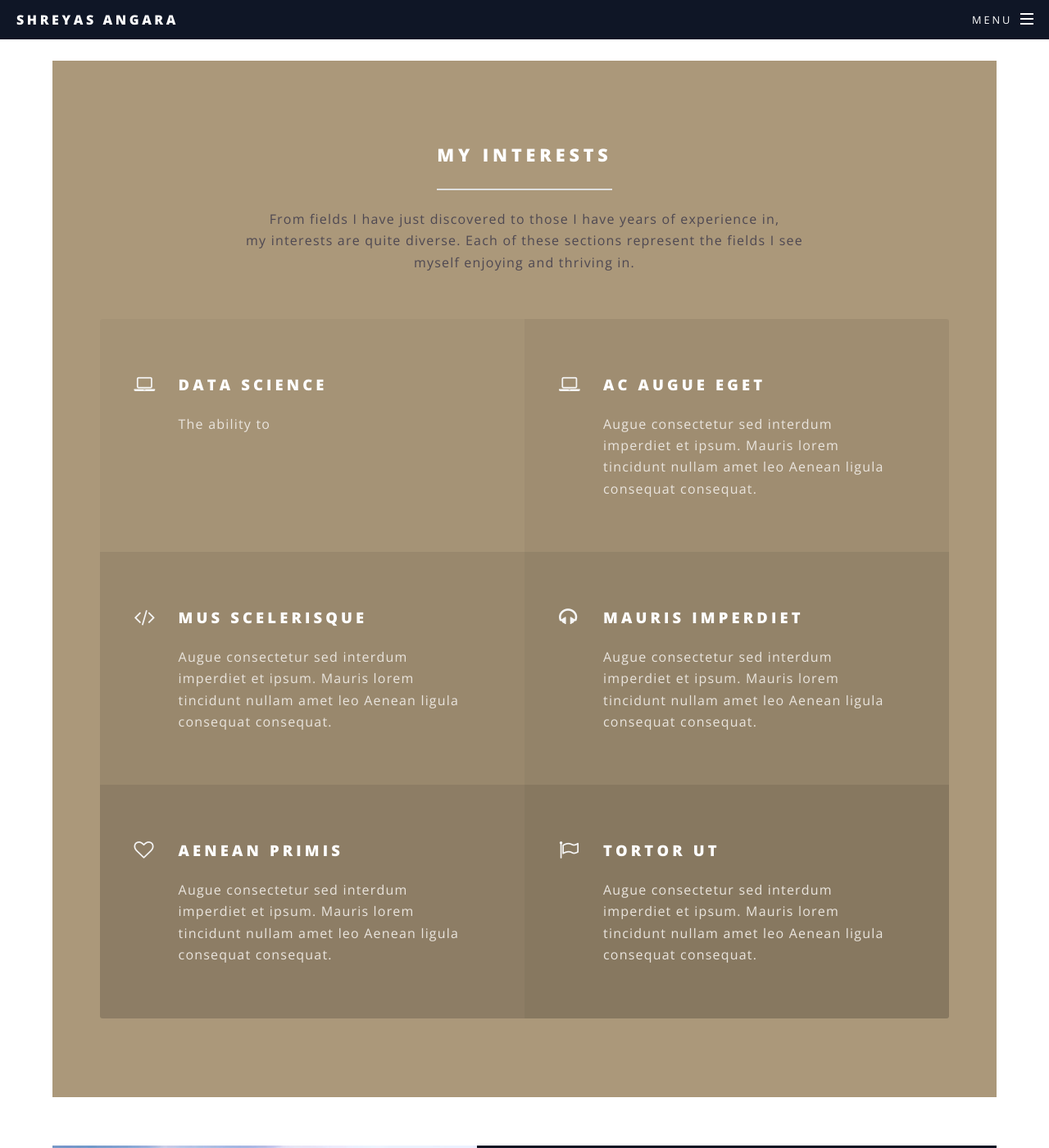
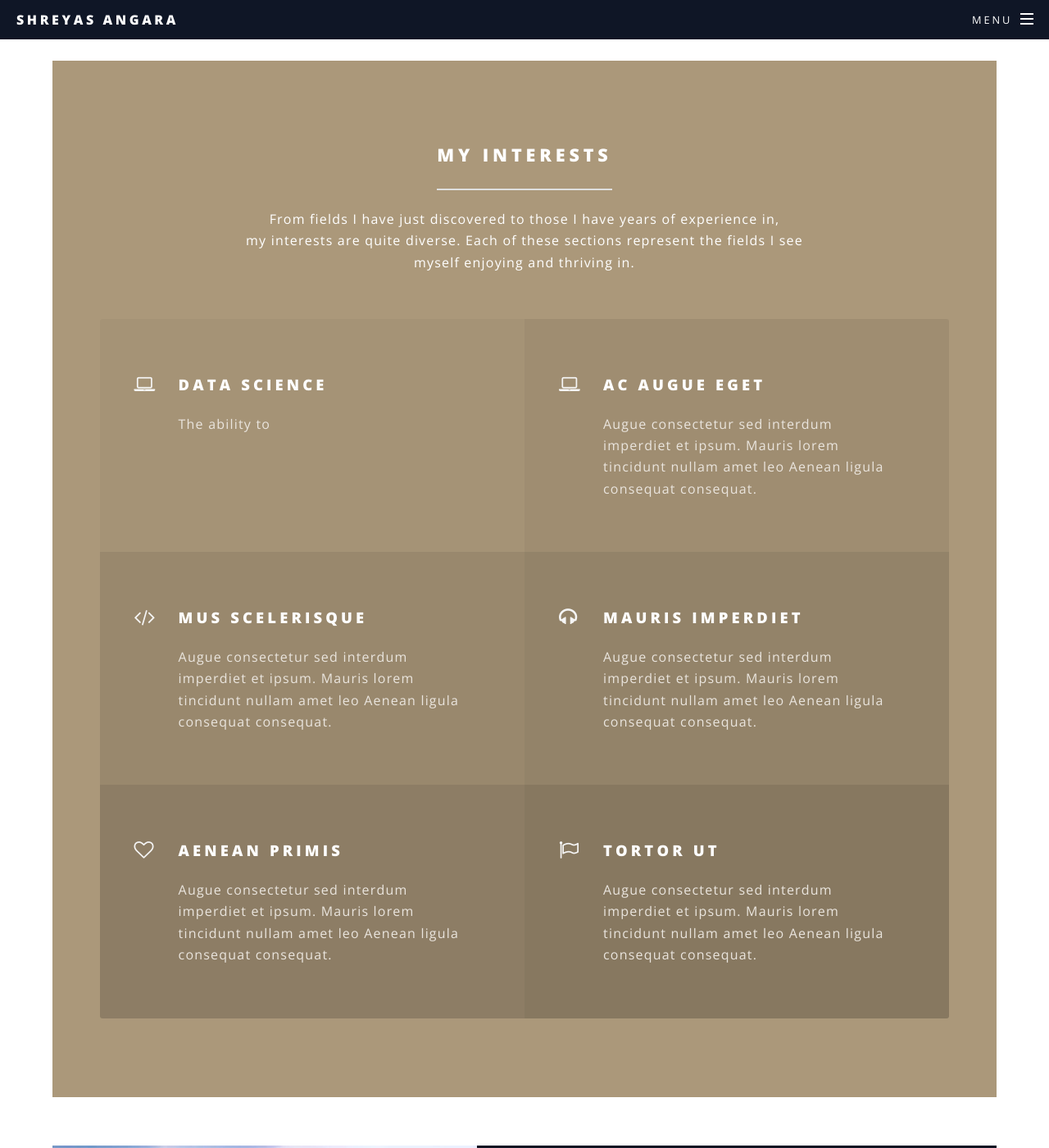
Before and after one commit to shreyas00023/mywebsite, a Jekyll site: the page aboutme.html, which Jekyll copies as it is, in a window 1280 px wide and 1400 px high, scrolled down 442 px. Shown: the whole window at 82% size. Built offline with Jekyll 4.4.1, drawn with Linux system fonts in a browser that asks for light colours.

Commit message:
Update _vars.scss

```diff
--- a/_sass/libs/_vars.scss
+++ b/_sass/libs/_vars.scss
@@ -115,8 +115,8 @@
 		accent7: (
 			bg:				#ffffff,
 			fg-bold:		#ffffff,
-			fg:				#4E4852,
-			fg-light:		#8E8892,
+			fg:				#ffffff,
+			fg-light:		#ffffff,
 			border:			#dfdfdf,
 			border-bg:		rgba(0,0,0,0.0375),
 			border2:		#bfbfbf,
```
